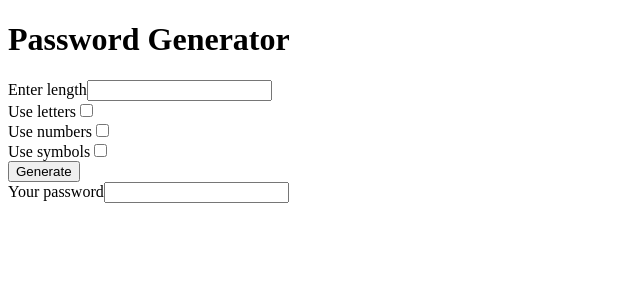
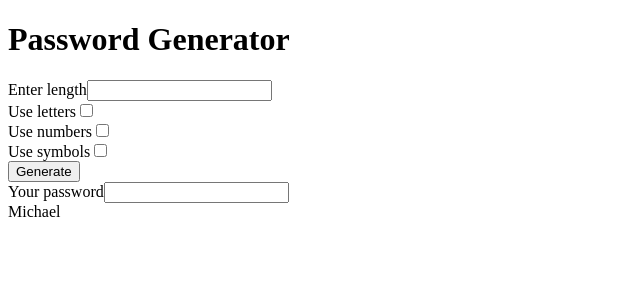
Before and after one commit to michaelhr97/the-modern-angular-bootcamp, an Angular app in the folder 02 - Understanding Angular Template Syntax/password-generator/: page / in a window 1280 px wide. Shown: the top 300 px of the page, without its empty margins (0-640 px from the left). Built offline with nearby package versions, Linux system fonts and the light colour scheme.

Commit message:
Add interpolation syntax to the button to generate password

```diff
--- a/02 - Understanding Angular Template Syntax/password-generator/src/app/app.component.html
+++ b/02 - Understanding Angular Template Syntax/password-generator/src/app/app.component.html
@@ -30,3 +30,6 @@
   <!-- Property binding syntax-->
   <input [value]="password" />
 </div>
+
+<!-- Interpolation syntax-->
+{{ getName() }}
--- a/02 - Understanding Angular Template Syntax/password-generator/src/app/app.component.ts
+++ b/02 - Understanding Angular Template Syntax/password-generator/src/app/app.component.ts
@@ -15,4 +15,8 @@ export class AppComponent {
   onButtonClick() {
     this.password = 'My password!!';
   }
+
+  getName() {
+    return 'Michael';
+  }
 }
```
